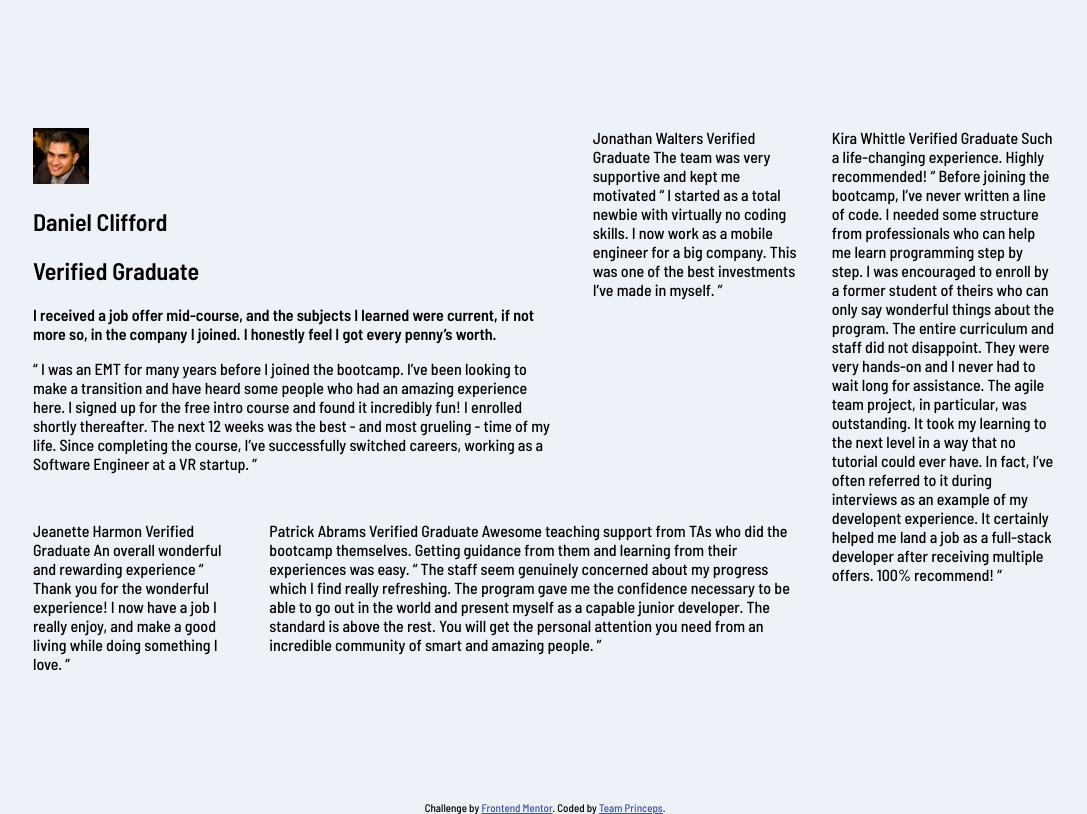
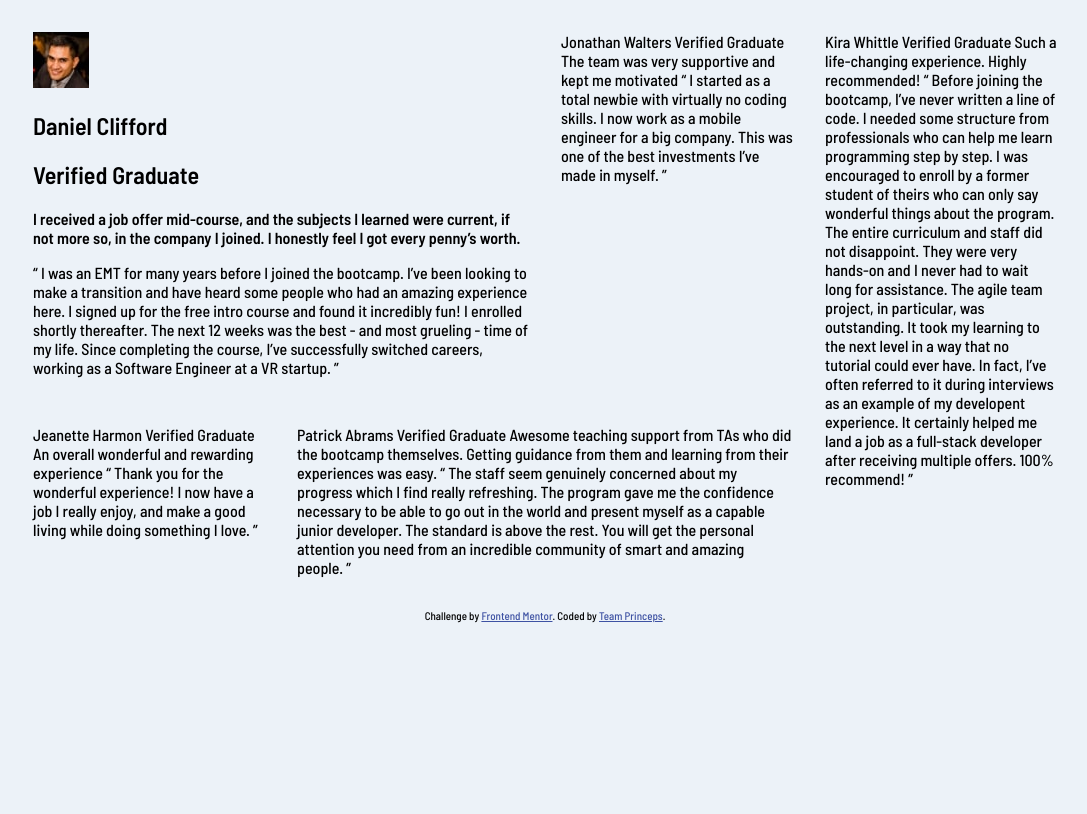
Before and after one commit to codinBabe/Team-Princeps-testimonials-grid-section-main, a plain HTML site: page index.html in a window 1280 px wide. Shown: the whole page, without its empty margins (95-1182 px from the left). Drawn offline with Linux system fonts and the light colour scheme.

Commit message:
setup and fixed layout together

```diff
--- a/index.html
+++ b/index.html
@@ -21,12 +21,14 @@
 <body>
   <main class="container">
     <section class="one">
-      <div class="img-container">
-        <img src="./images/image-daniel.jpg" alt="Daniel Clifford">
-      </div>
-      <div class="title">
-        <h1>Daniel Clifford</h1>
-        <h2>Verified Graduate</h2>
+      <div class="flex">
+        <div>
+          <img src="./images/image-daniel.jpg" alt="Daniel Clifford">
+        </div>
+        <div>
+          <h1>Daniel Clifford</h1>
+          <h2>Verified Graduate</h2>
+        </div>
       </div>
       <article>
         <p>
--- a/style.css
+++ b/style.css
@@ -8,13 +8,14 @@ body{
 /* main styling and grid layout */
 .container{
     margin: 0 auto;
+    max-width: 1024px;
     display: grid;
-    max-width: 1024px;
     grid-template-areas:
-    'one one one two five'
-    'three four four four five';
+    'one one two five'
+    'three four four five';
+    grid-auto-columns: 1fr;
     gap: 2em;
-    padding: 8em;
+    padding: 2em;
 }
 .one {
   grid-area: one;
```
